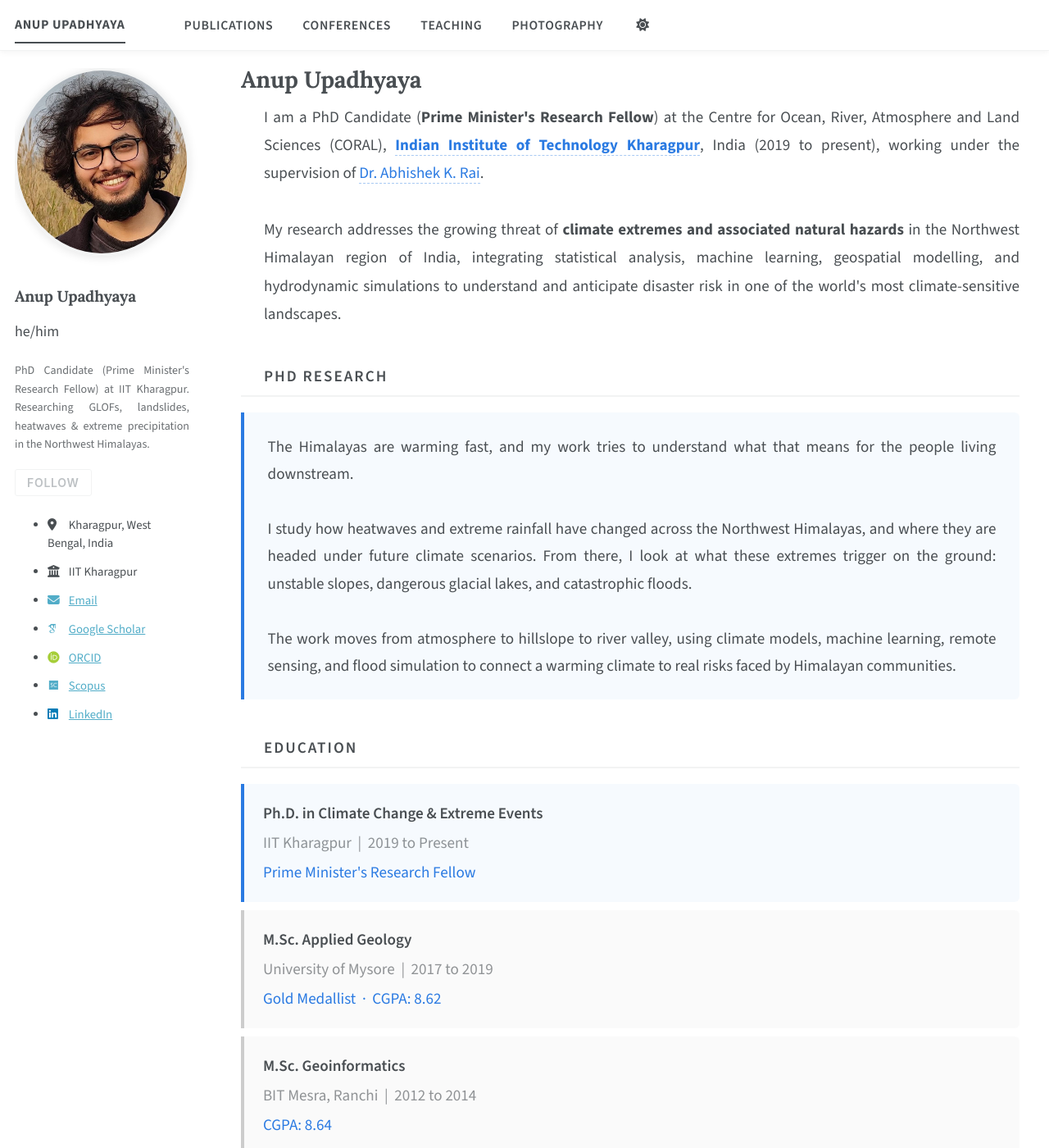
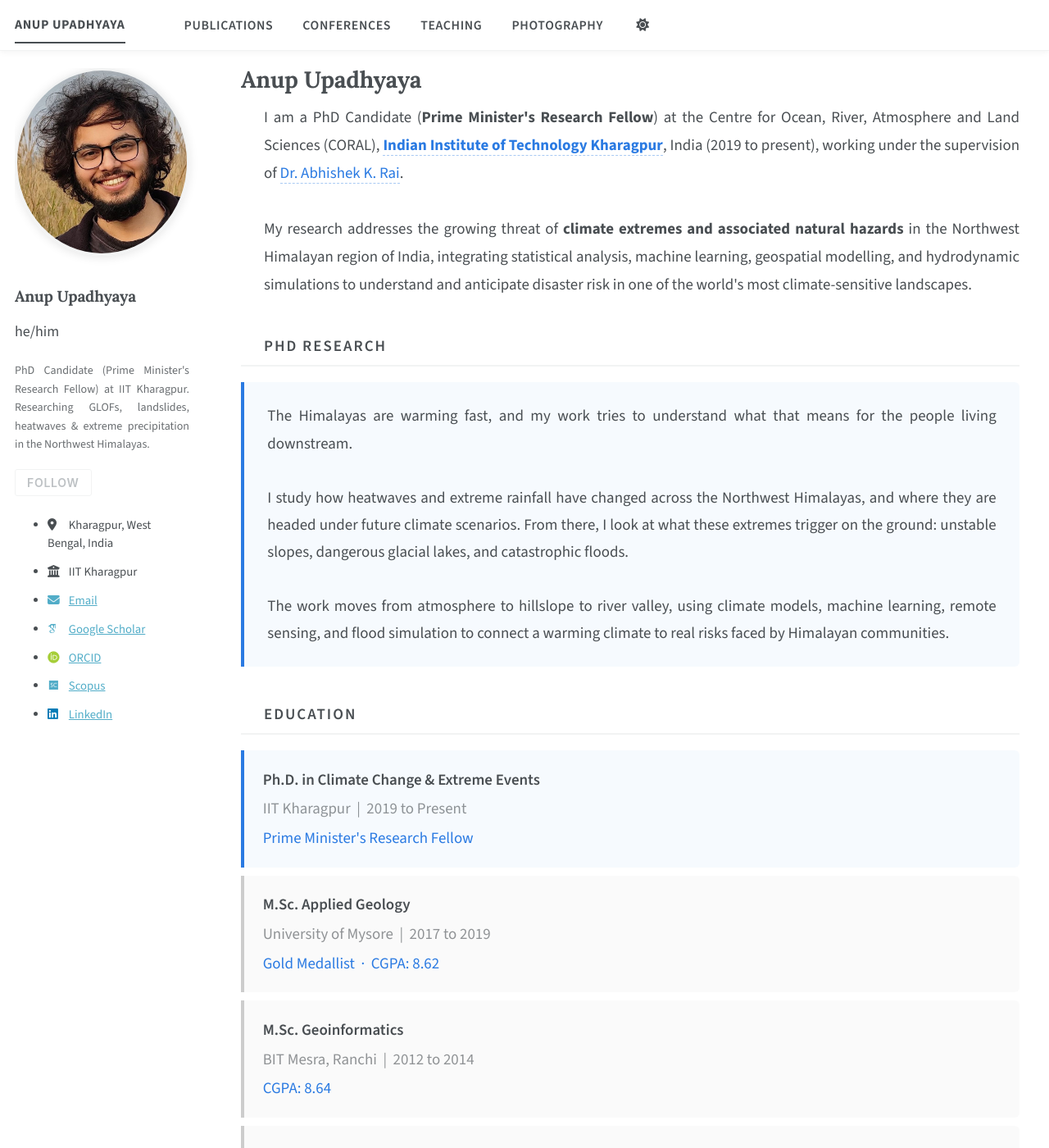
Before and after one commit to anupupadhyaya/anupupadhyaya.github.io, a Jekyll site: the page built from _pages/about.md, in a window 1280 px wide and 1400 px high. Shown: the whole window at 82% size. Built offline with Jekyll 4.4.1, drawn with Linux system fonts in a browser that asks for light colours; some web fonts are replaced; a script bundle is joined from its source files by our own code; library files that are not in the unit come from our copies.

Commit message:
Update head.html

```diff
--- a/_includes/head.html
+++ b/_includes/head.html
@@ -27,7 +27,7 @@
 <!-- Global styles -->
 <style>
   .page__content {
-    font-size: 1.06em !important;
+    font-size: 1.05em !important;
   }
   .page__content p,
   .page__content li,
```
